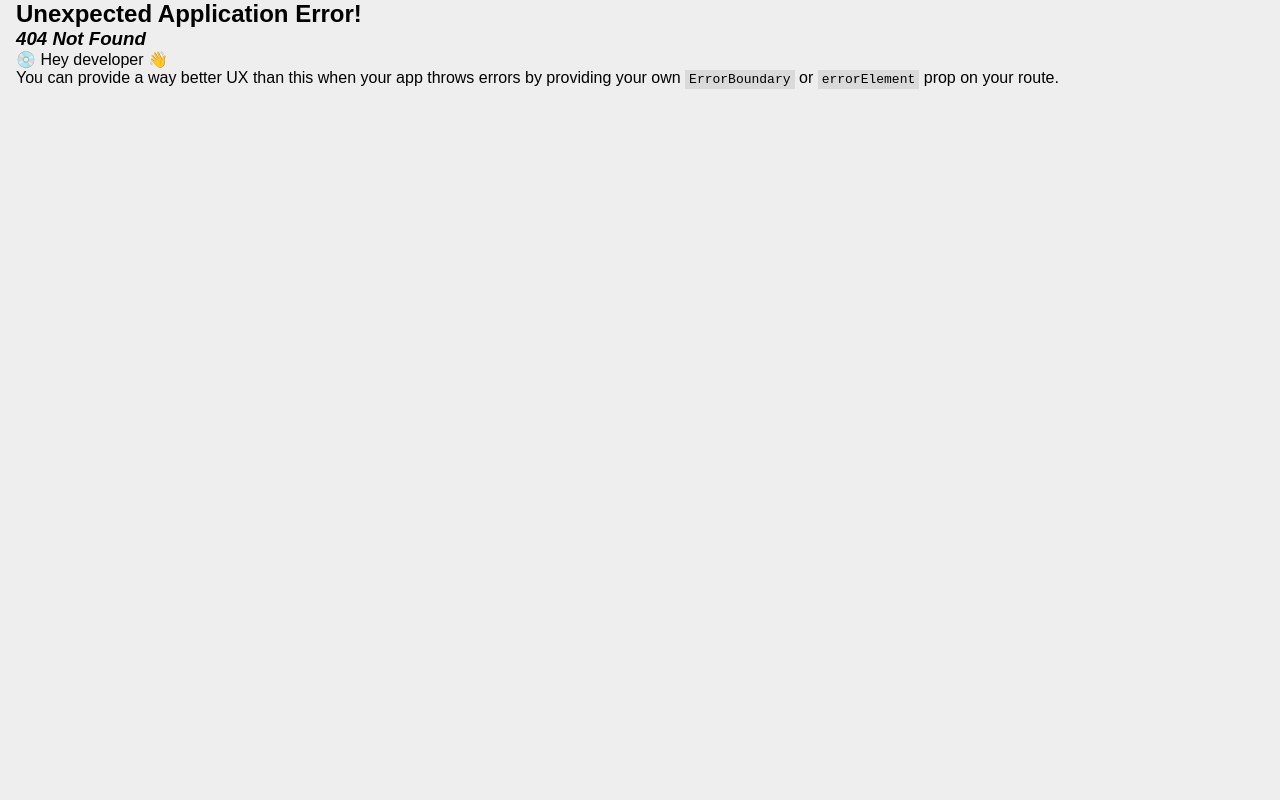
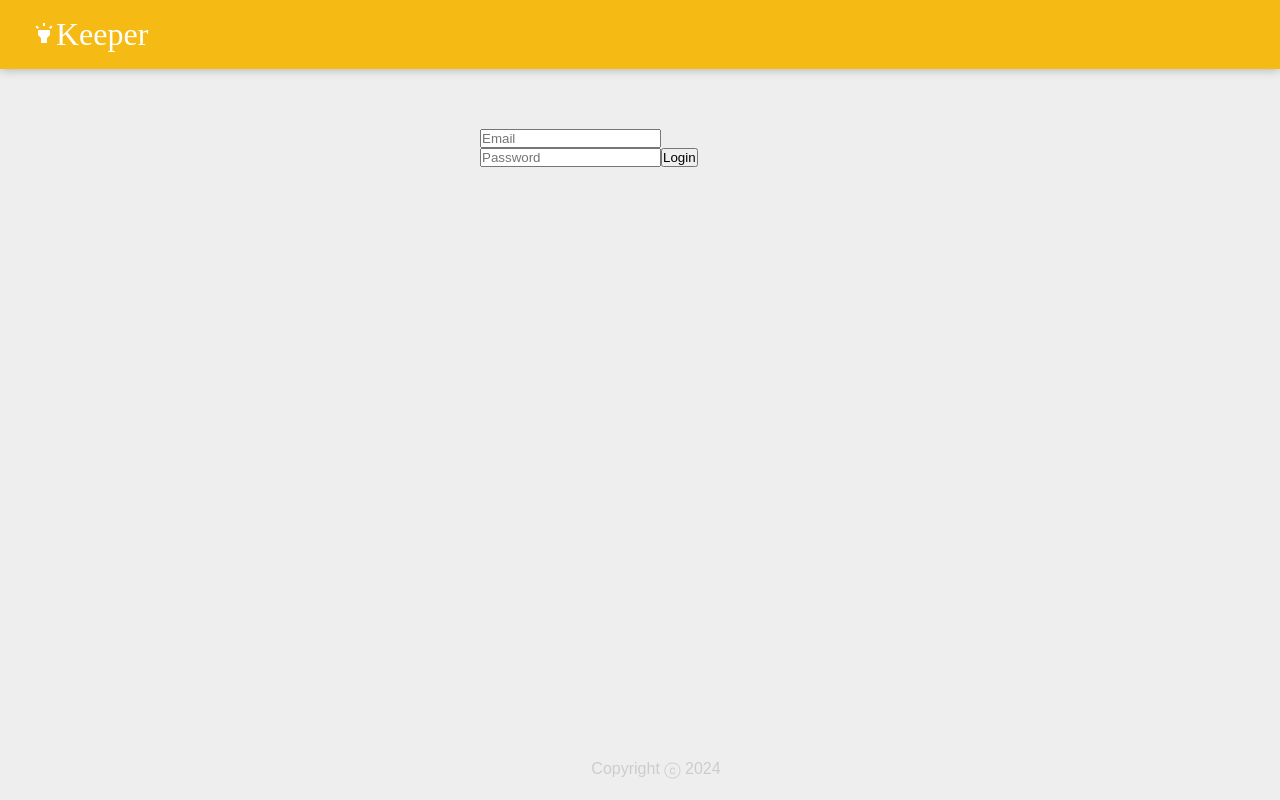
Before and after one commit to benkinard/Keeper, a React (Create React App) app: page /login in a window 1280 px wide. Before the commit this address had no page. Built offline with nearby package versions, Linux system fonts and the light colour scheme.

Commit message:
Add Login route

```diff
--- a/src/index.js
+++ b/src/index.js
@@ -3,6 +3,7 @@ import ReactDOM from "react-dom/client";
 import { createBrowserRouter, RouterProvider } from "react-router-dom";
 import App from "./routes/App";
 import Home from "./routes/Home";
+import Login from "./routes/Login";
 
 const router = createBrowserRouter([
     {
@@ -12,6 +13,10 @@ const router = createBrowserRouter([
             {
                 index: true,
                 element: <Home />
+            },
+            {
+                path: "/login",
+                element: <Login />
             }
         ]
     }
--- /dev/null
+++ b/src/routes/Login.css
@@ -0,0 +1,8 @@
+.login {
+    padding: 60px 0;
+}
+
+.login form {
+    margin: 0 auto;
+    max-width: 320px;
+}
--- /dev/null
+++ b/src/routes/Login.jsx
@@ -0,0 +1,27 @@
+import React, { useState } from "react";
+import { useNavigate } from "react-router-dom";
+import "./Login.css";
+
+function Login() {
+    const [email, setEmail] = useState("");
+    const [password, setPassword] = useState("");
+    const navigate = useNavigate();
+
+    function handleSubmit(e) {
+        e.preventDefault();
+
+        navigate("/");
+    }
+
+    return (
+        <div className="login">
+            <form onSubmit={handleSubmit}>
+                <input name="email" onChange={e => setEmail(e.target.value)} placeholder="Email" value={email} />
+                <input type="password" name="password" onChange={e => setPassword(e.target.value)} placeholder="Password" value={password} />
+                <input type="submit" value="Login" />
+            </form>
+        </div>
+    )
+}
+
+export default Login;
```
